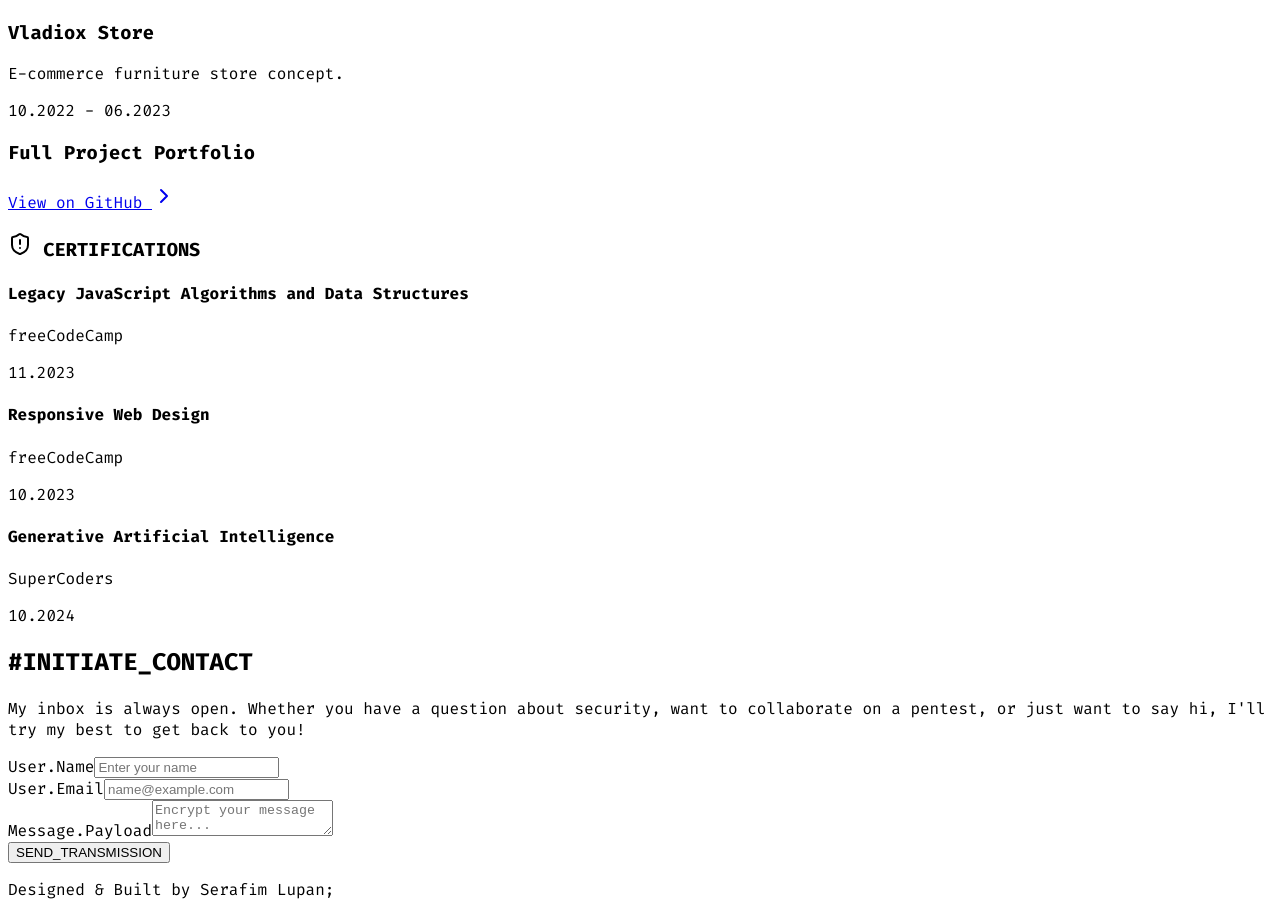
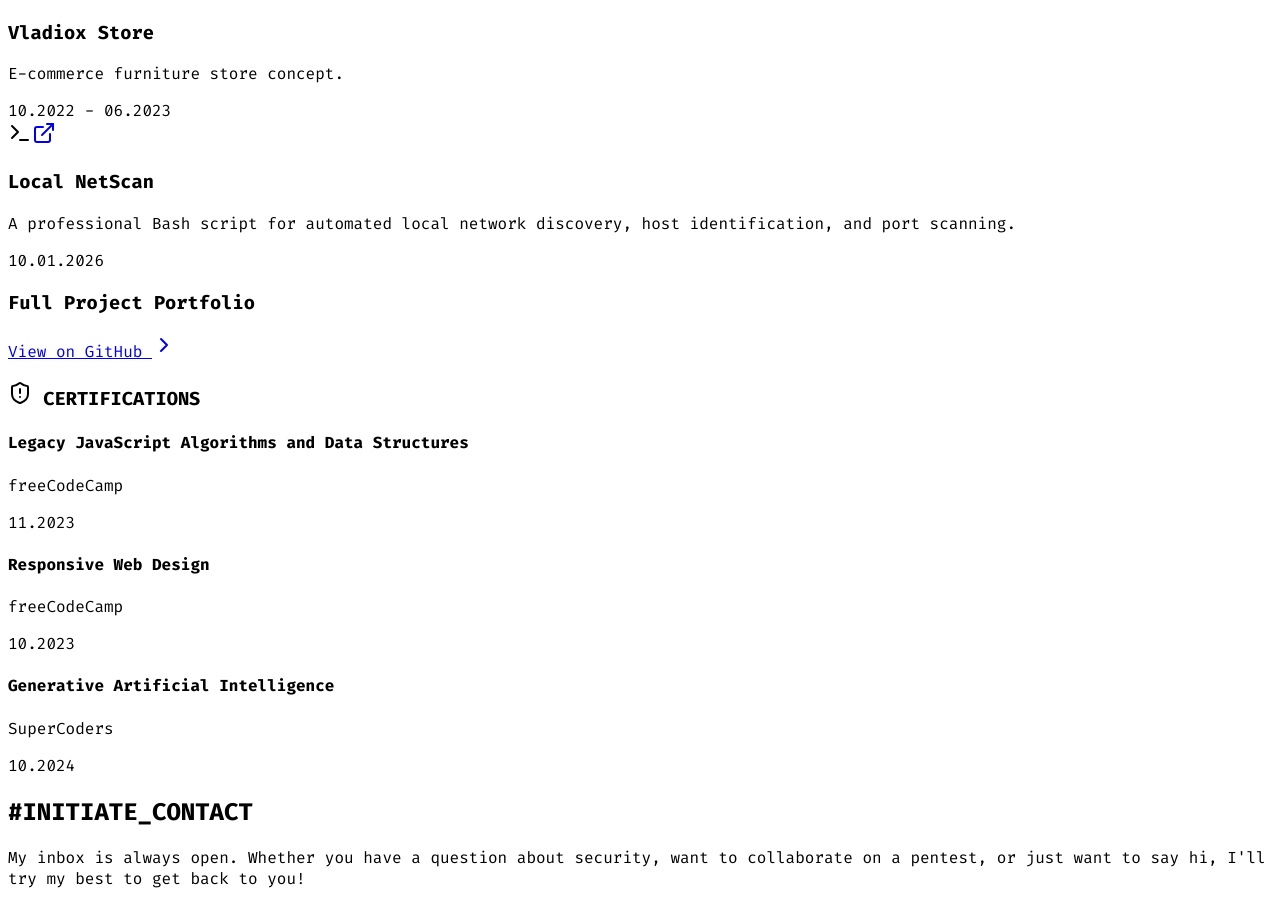
Before and after one commit to SerafimLupan/Serafim_Lupan-v2, a React (Vite) app in the folder client/: page / in a window 1280 px wide. Shown: the part 2900-3804 px from the top of the page. Built offline with nearby package versions, Linux system fonts and the light colour scheme; a web font is replaced by a local one.

Commit message:
Add Local NetScan project details to data.ts

```diff
--- a/client/src/data.ts
+++ b/client/src/data.ts
@@ -111,7 +111,14 @@ P"Ybmmd"   \`Mbmmd' .JMML.   \`Moo9^Yo..JMML.  .JMML..JMML  JMML  JMML.    .JMMm
       url: "https://github.com/SerafimLupan",
       date: "10.2022 - 06.2023",
       description: "E-commerce furniture store concept."
+    },
+    {
+      name: "Local NetScan",
+      url: "https://github.com/SerafimLupan/Local_NetScan",
+      date: "10.01.2026",
+      description: "A professional Bash script for automated local network discovery, host identification, and port scanning."
     }
+
   ],
 
   certifications: [
```
